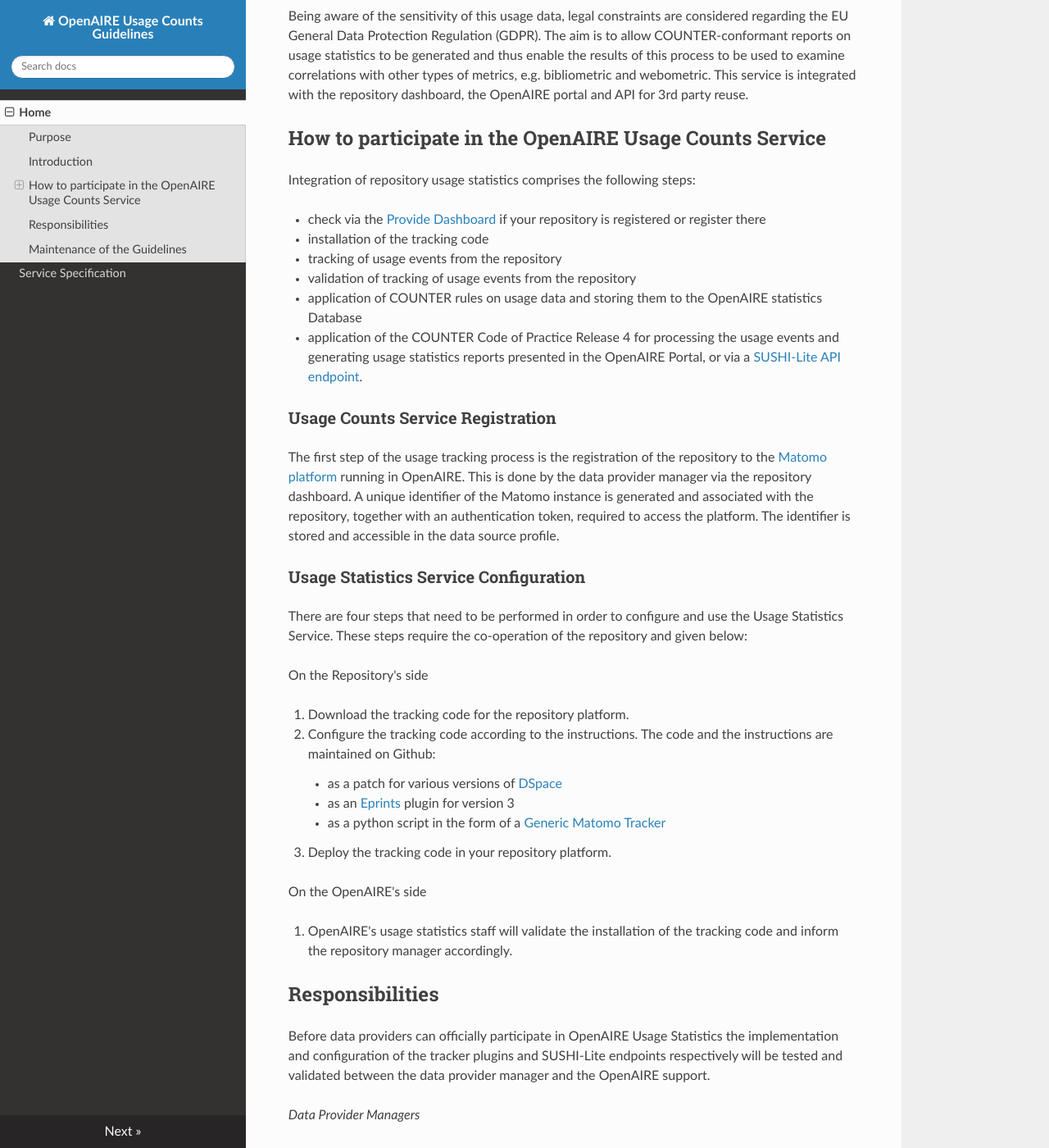
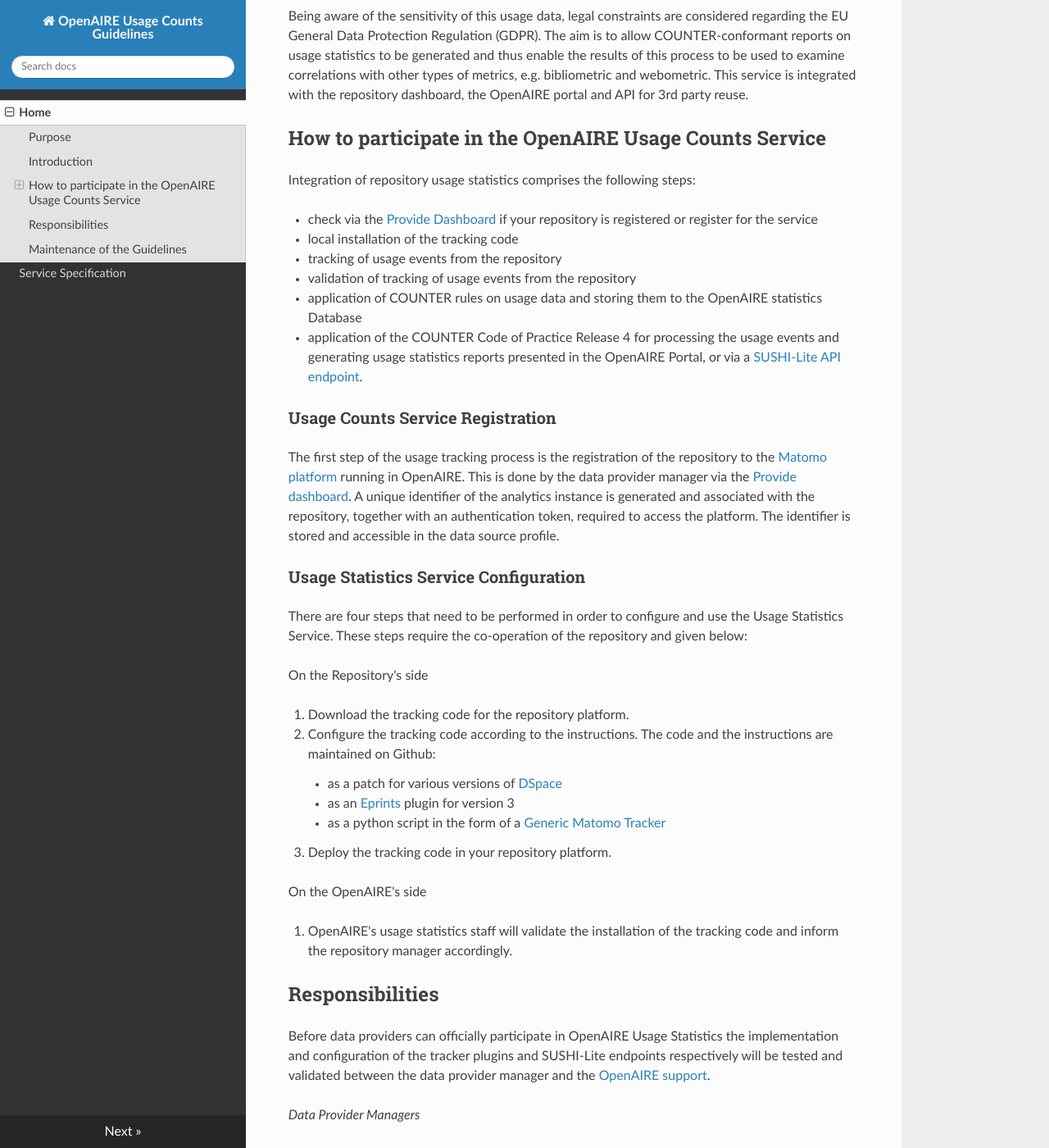
Before and after one commit to openaire/usage-statistics-guidelines, an MkDocs documentation site: the page built from docs/index.md, in a window 1280 px wide and 1400 px high, scrolled down 1008 px. Shown: the whole window at 82% size. Built offline with MkDocs 1.6.1, drawn with Linux system fonts in a browser that asks for light colours; nearby versions of some CDN libraries.

Commit message:
update and set links to provide

```diff
--- a/docs/index.md
+++ b/docs/index.md
@@ -21,8 +21,8 @@
 
 Integration of repository usage statistics comprises the following steps:
 
-*  check via the [Provide Dashboard](https://provide.openaire.eu) if your repository is registered or register there
-*  installation of the tracking code
+*  check via the [Provide Dashboard](https://provide.openaire.eu) if your repository is registered or register for the service
+*  local installation of the tracking code
 *  tracking of usage events from the repository
 *  validation of tracking of usage events from the repository
 *  application of COUNTER rules on usage data and storing them to the OpenAIRE statistics Database
@@ -30,7 +30,7 @@
 
 ### Usage Counts Service Registration
 
-The first step of the usage tracking process is the registration of the repository to the [Matomo platform][matomo] running in OpenAIRE. This is done by the data provider manager via the repository dashboard. A unique identifier of the Matomo instance is generated and associated with the repository, together with an authentication token, required to access the platform. The identifier is stored and accessible in the data source profile.
+The first step of the usage tracking process is the registration of the repository to the [Matomo platform][matomo] running in OpenAIRE. This is done by the data provider manager via the [Provide dashboard][providedashboard]. A unique identifier of the analytics instance is generated and associated with the repository, together with an authentication token, required to access the platform. The identifier is stored and accessible in the data source profile.
 
 ### Usage Statistics Service Configuration
 
@@ -55,7 +55,7 @@
 
 Before data providers can officially participate in OpenAIRE Usage Statistics the implementation
 and configuration of the tracker plugins and SUSHI-Lite endpoints respectively will be tested and
-validated between the data provider manager and the OpenAIRE support.
+validated between the data provider manager and the [OpenAIRE support](https://www.openaire.eu/support).
 
 *Data Provider Managers*
 
```
Also changed, not shown: other parts of docs/index.md (+1 -0 lines).
